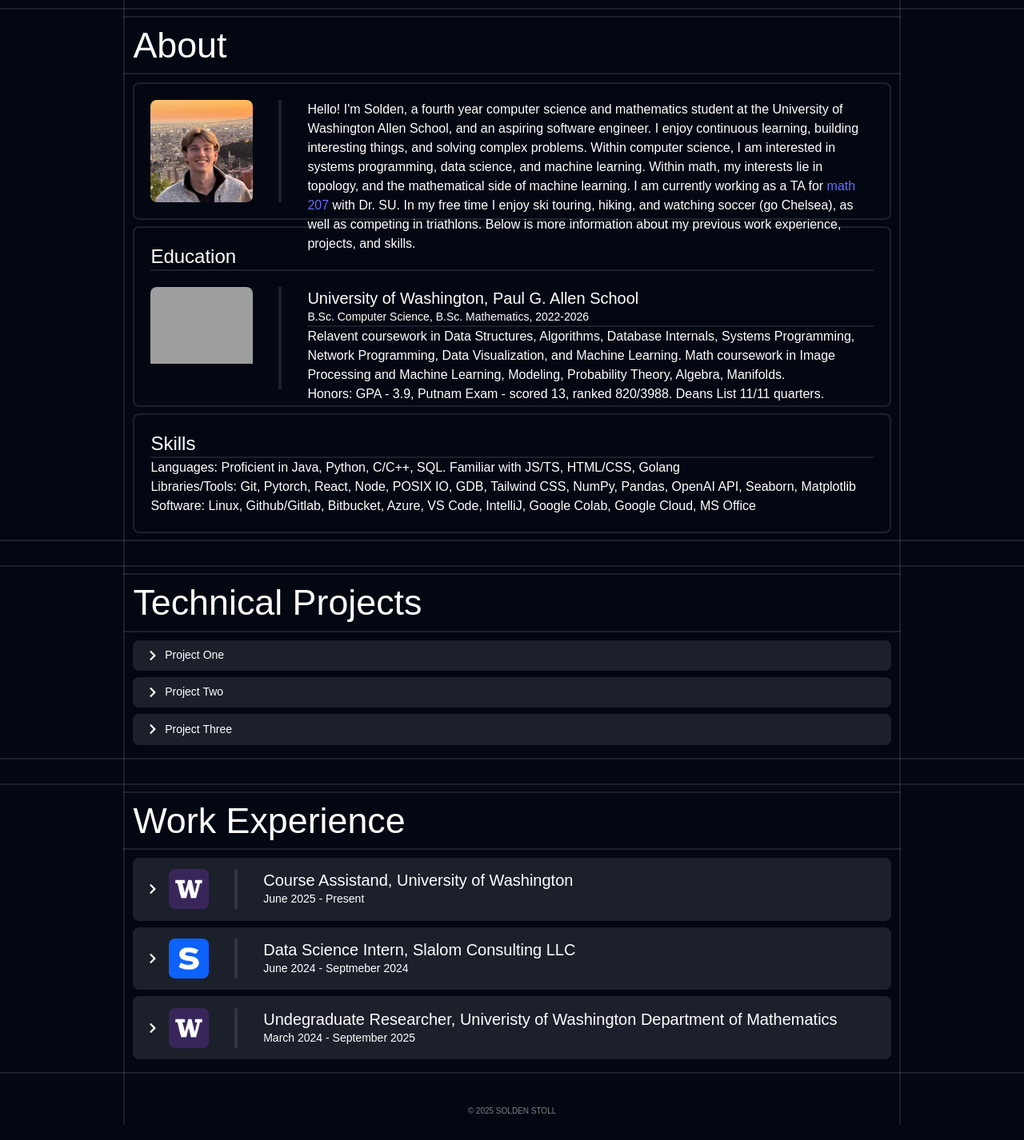
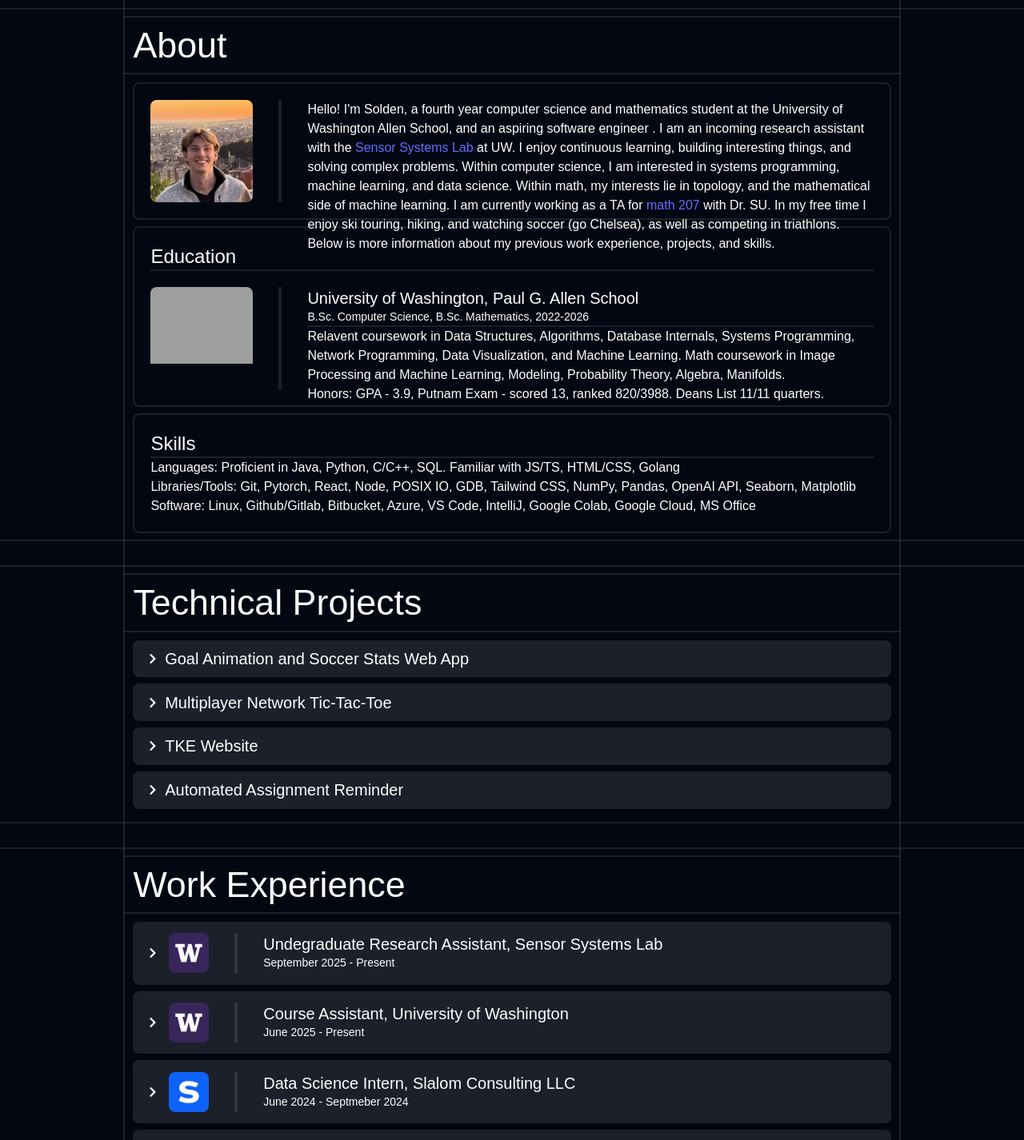
Before and after one commit to soldenstoll/portfolio, a React (Vite) app: page /oll in a window 1280 px wide. Shown: the part 940-2366 px from the top of the page at 80% size. Built offline with nearby package versions, Linux system fonts and the light colour scheme; grey boxes are pictures that could not be loaded.

Commit message:
updated site information

```diff
--- a/src/components/AboutSection.jsx
+++ b/src/components/AboutSection.jsx
@@ -13,9 +13,10 @@ const AboutSection = () => {
           <PhotoTextPair img="/images/personal-site-headshot.png" height={"128px"} padding={"20px"}>
             <p className="text-base text-left">
               Hello! I'm Solden, a fourth year computer science and mathematics student
-              at the University of Washington Allen School, and an aspiring software engineer. I enjoy continuous learning,
+              at the University of Washington Allen School, and an aspiring software engineer . I am an incoming research assistant with
+              the <a href="https://sensor.cs.washington.edu/"> Sensor Systems Lab </a> at UW. I enjoy continuous learning,
               building interesting things, and solving complex problems. Within computer science, I am interested in
-              systems programming, data science, and machine learning. Within math, my interests lie in topology, and the
+              systems programming, machine learning, and data science. Within math, my interests lie in topology, and the
               mathematical side of machine learning. I am currently working as a TA for
               <a href="https://sites.math.washington.edu/~m207/"> math 207 </a> with Dr. SU. In my free time I
               enjoy ski touring, hiking, and watching soccer (go Chelsea), as well as competing in triathlons. Below is more
--- a/src/components/ProjectList.jsx
+++ b/src/components/ProjectList.jsx
@@ -4,16 +4,47 @@ import "./ItemList.css";
 
 const projectsData = [
   {
-    name: "Project One",
-    details: "This is a brief description of Project One. It uses React and Tailwind CSS.",
+    name: "Goal Animation and Soccer Stats Web App",
+    details: <>
+              <p>
+                Built PyTorch models predicting goal probability (xG/xGOT) and player-based goal probability. Currently building a full
+                stack web app around it for coaches and players to calculate xG based on their shots, compare xG for different
+                famous players, and display 3D animated models of past goals. Using Three.js for animation, and a custom built
+                RESTful API backend using Go and Gin.
+              </p>
+             </>,
   },
   {
-    name: "Project Two",
-    details: "Project Two is a Node.js backend project that handles API requests efficiently.",
+    name: "Multiplayer Network Tic-Tac-Toe",
+    details: <>
+              <p>
+                Designed and implemented a clientt-server architecture for a multiplayer termincal Tic-Tac-Toe game.
+                Built a high-performance custom C++ server handling game state, syncrhonization, and player sessions,
+                as well as a lightweight python client program using POSIX socket APIs for cross-device connectivity.
+                Currently expanding to support game rooms to allow multiple games to occur synchronously.
+              </p>
+             </>,
   },
   {
-    name: "Project Three",
-    details: "Project Three is a small Python tool for automating repetitive tasks.",
+    name: "TKE Website",
+    details: <>
+              <p>
+                Codeveloped <a href="https://uwtke.beer">uwtke.beer</a>. Indicidual contributions include
+                utilizing the Google Maps JS API to provide streetview viewing and directions, devoloping the Rush page
+                animating components, and refactoring elements for better mobile viewing.
+              </p>
+             </>,
+  },
+  {
+    name: "Automated Assignment Reminder",
+    details: <>
+              <p>
+                Created a pyton script to automatically create reminders for course assignments on MacOS
+                devices. Created in response to the large amount of excercises in CSE 333. Can be generalized
+                to create reminders based on data from any website, and instructions/code can be found on my
+                <a href="https://github.com/soldenstoll/uw-cse-assignment-reminder"> Github</a>.
+              </p>
+             </>,
   },
 ];
 
@@ -48,10 +79,10 @@ function ProjectList() {
               <span className="mr-2">
                 {state[index] ? <FaChevronDown /> : <FaChevronRight />}
               </span>
-              <span className="text-white font-medium">{project.name}</span>
+              <span className="text-white text-xl">{project.name}</span>
             </button>
             {state[index] && (
-              <div className="mt-1 ml-6 text-white">{project.details}</div>
+              <div className="mt-1 ml-6 text-white text-left text-base">{project.details}</div>
             )}
           </div>
         )})}
--- a/src/components/WorkList.jsx
+++ b/src/components/WorkList.jsx
@@ -7,11 +7,27 @@ const workData = [
   {
     name: <PhotoTextPair img="/images/uw-logo.png" height={"50px"} padding={"5px"}>
       <div className="align-middle text-left">
-        <p className="text-xl">Course Assistand, University of Washington</p>
+        <p className="text-xl">Undegraduate Research Assistant, Sensor Systems Lab</p>
+        <p> September 2025 - Present</p>
+      </div>
+    </PhotoTextPair>,
+    details: <p>
+              Incoming research assistant in the <a href="https://sensor.cs.washington.edu/"> UW Sensor Systems Lab </a> lead by Dr. Joshua Smith."
+              Using machine learning to encode visual comminication.
+             </p>,
+  },
+  {
+    name: <PhotoTextPair img="/images/uw-logo.png" height={"50px"} padding={"5px"}>
+      <div className="align-middle text-left">
+        <p className="text-xl">Course Assistant, University of Washington</p>
         <p> June 2025 - Present</p>
       </div>
     </PhotoTextPair>,
-    details: "This is a brief description of Project One. It uses React and Tailwind CSS.",
+    details: <p>
+              Course assistant for MATH 207 - Differential Equations with Dr. Su. Responsibilities
+              include holding office hours and review sessions, grading assignments, proctoring exams
+              and facilitating student/teach communication.
+             </p>,
   },
   {
     name: <PhotoTextPair img="/images/slalom-logo.jpeg" height={"50px"} padding={"5px"}>
@@ -20,7 +36,19 @@ const workData = [
         <p> June 2024 - Septmeber 2024</p>
       </div>
     </PhotoTextPair>,
-    details: "This is a brief description of Project One. It uses React and Tailwind CSS.",
+    details:<>
+            <p>
+              - Developed a sales pursuit tagging pipeline to accurately group pursuits. Results were included
+              in company wide reports read by executives to better understand what kinds of work were selling best.
+            </p>
+            <p>
+              - Refactored the pipeline into modular utility functions that were later used to match acceleration tools
+              to pursuits.
+            </p>
+            <p>
+              - Built a feedback topic analysis model for managers to effeciently read feedback.
+            </p>
+            </>
   },
   {
     name: <PhotoTextPair img="/images/uw-logo.png" height={"50px"} padding={"5px"}>
@@ -29,7 +57,20 @@ const workData = [
         <p> March 2024 - September 2025</p>
       </div>
     </PhotoTextPair>,
-    details: "Project Two is a Node.js backend project that handles API requests efficiently.",
+    details: <>
+              <p>
+                Worked on the following research projects:
+              </p>
+              <p>
+                - Calculating minimal resolutions over Exterior Algebras with Jackson Morris, June 2025 - August 2025
+              </p>
+              <p>
+                - Homotopy Theory and Algebraic Topology with Jackson Morris, March 2025 - June 2025
+              </p>
+              <p>
+                - Wave propogation and spectral analysis of Graphs with Dr. Hadrian Quan, March 2024 - June 2024
+              </p>
+             </>,
   },
 ];
 
@@ -67,7 +108,7 @@ function WorkList() {
               <span className="text-white font-medium">{job.name}</span>
             </button>
             {state[index] && (
-              <div className="mt-1 ml-6 text-white">{job.details}</div>
+              <div className="mt-1 ml-6 text-white text-left text-base">{job.details}</div>
             )}
           </div>
         )})}
```
